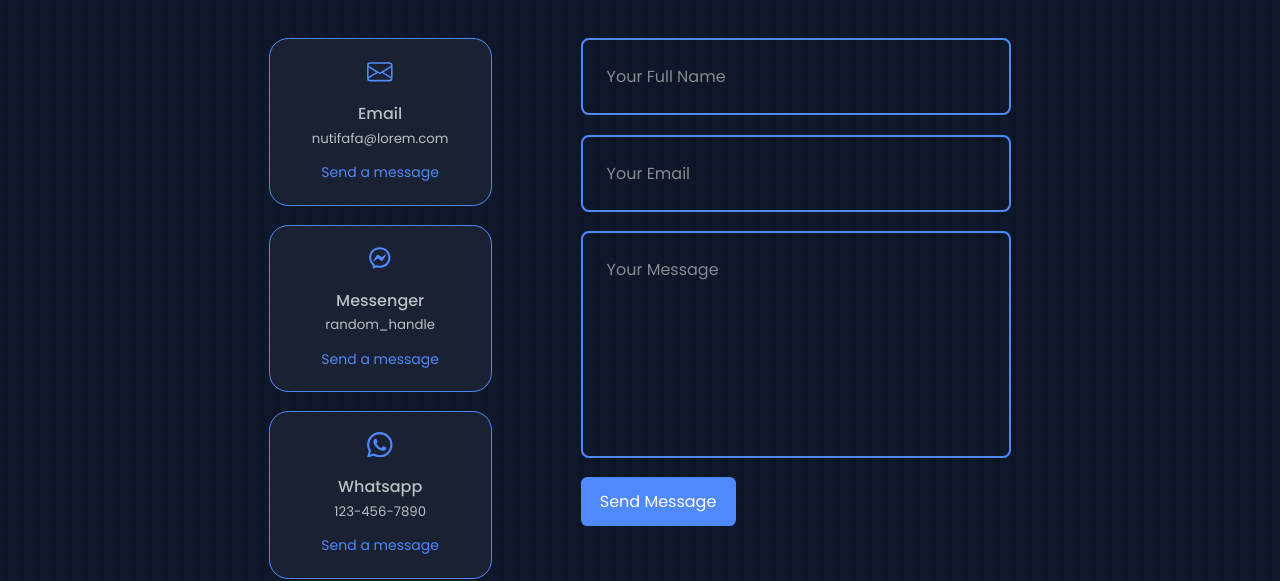
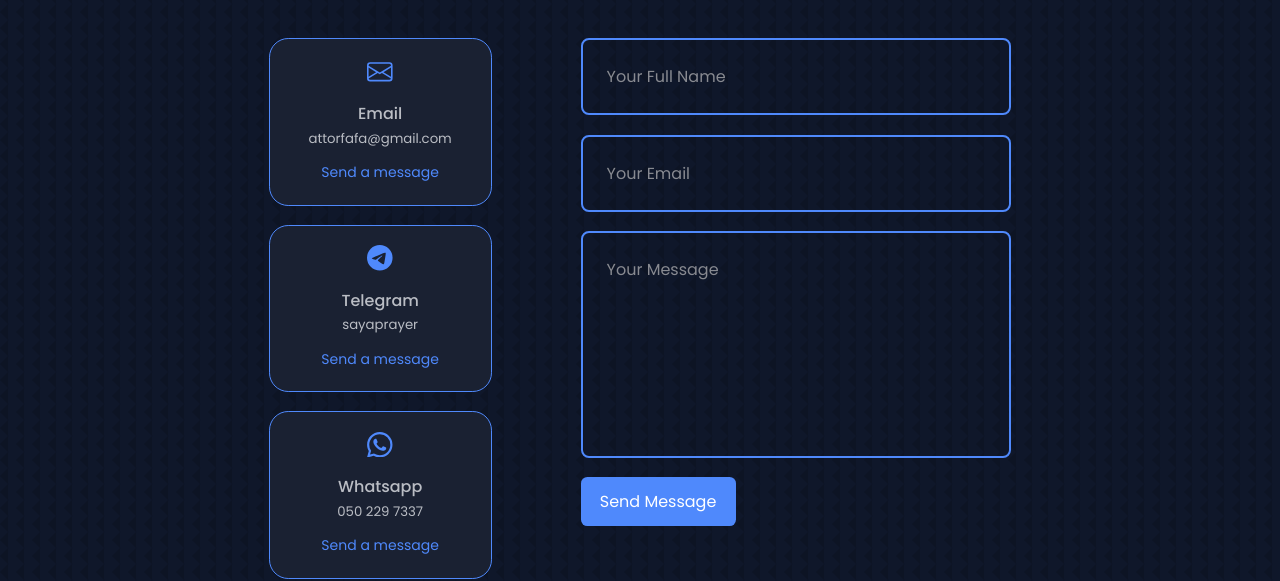
Before and after one commit to neophyte-programmer/react-portfolio, a React (Create React App) app: page / in a window 1280 px wide. Shown: the part 4780-5361 px from the top of the page. Built offline with nearby package versions, Linux system fonts and the light colour scheme.

Commit message:
feat: :sparkles: update links

```diff
--- a/src/components/contact/Contact.jsx
+++ b/src/components/contact/Contact.jsx
@@ -1,7 +1,6 @@
 import React from 'react'
 import './contact.css'
-import { BsEnvelope, BsWhatsapp } from 'react-icons/bs'
-import { RiMessengerLine } from 'react-icons/ri'
+import { BsEnvelope, BsWhatsapp, BsTelegram } from 'react-icons/bs'
 import { useRef } from 'react';
 import emailjs from 'emailjs-com';
 
@@ -31,21 +30,21 @@ const Contact = () => {
           <article className="contact__option">
             <BsEnvelope className="contact__icon" />
             <h4 className="contact__title">Email</h4>
-            <h5 className="contact__handle">nutifafa@lorem.com</h5>
+            <h5 className="contact__handle">attorfafa@gmail.com</h5>
             <a href="mailto:attorfafa@gmail.com" className="contact__link">Send a message</a>
           </article>
 
           <article className="contact__option">
-            <RiMessengerLine className="contact__icon" />
-            <h4 className="contact__title">Messenger</h4>
-            <h5 className="contact__handle">random_handle</h5>
-            <a href="https://facebook.com" className="contact__link">Send a message</a>
+            <BsTelegram className="contact__icon" />
+            <h4 className="contact__title">Telegram</h4>
+            <h5 className="contact__handle">sayaprayer</h5>
+            <a href="https://t.me/sayaprayer" className="contact__link">Send a message</a>
           </article>
 
           <article className="contact__option">
             <BsWhatsapp className="contact__icon" />
             <h4 className="contact__title">Whatsapp</h4>
-            <h5 className="contact__handle">123-456-7890</h5>
+            <h5 className="contact__handle">050 229 7337</h5>
             <a href="https://api.whatsapp.com/send?phone=+233502297337" className="contact__link">Send a message</a>
           </article>
 
```
